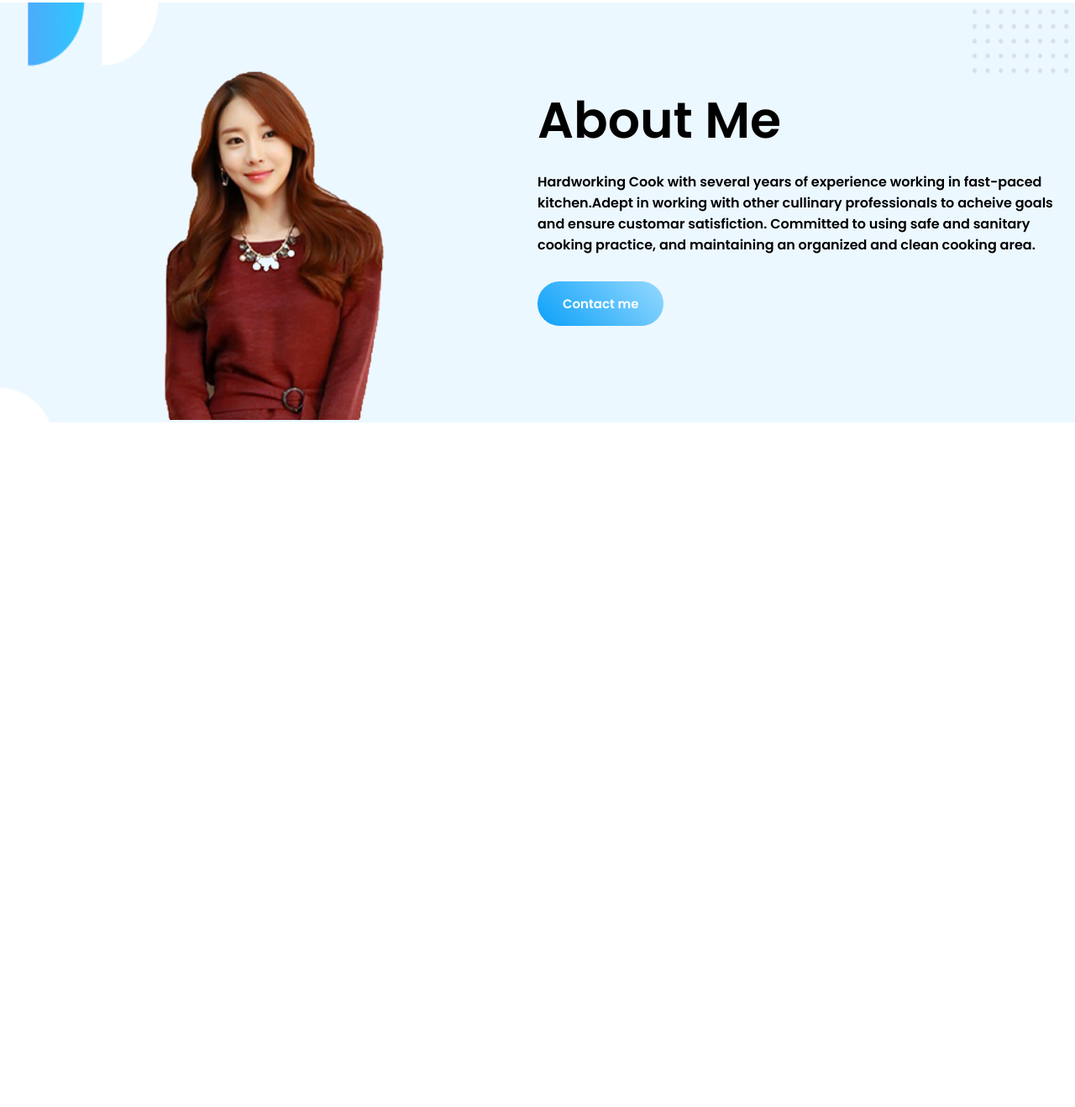
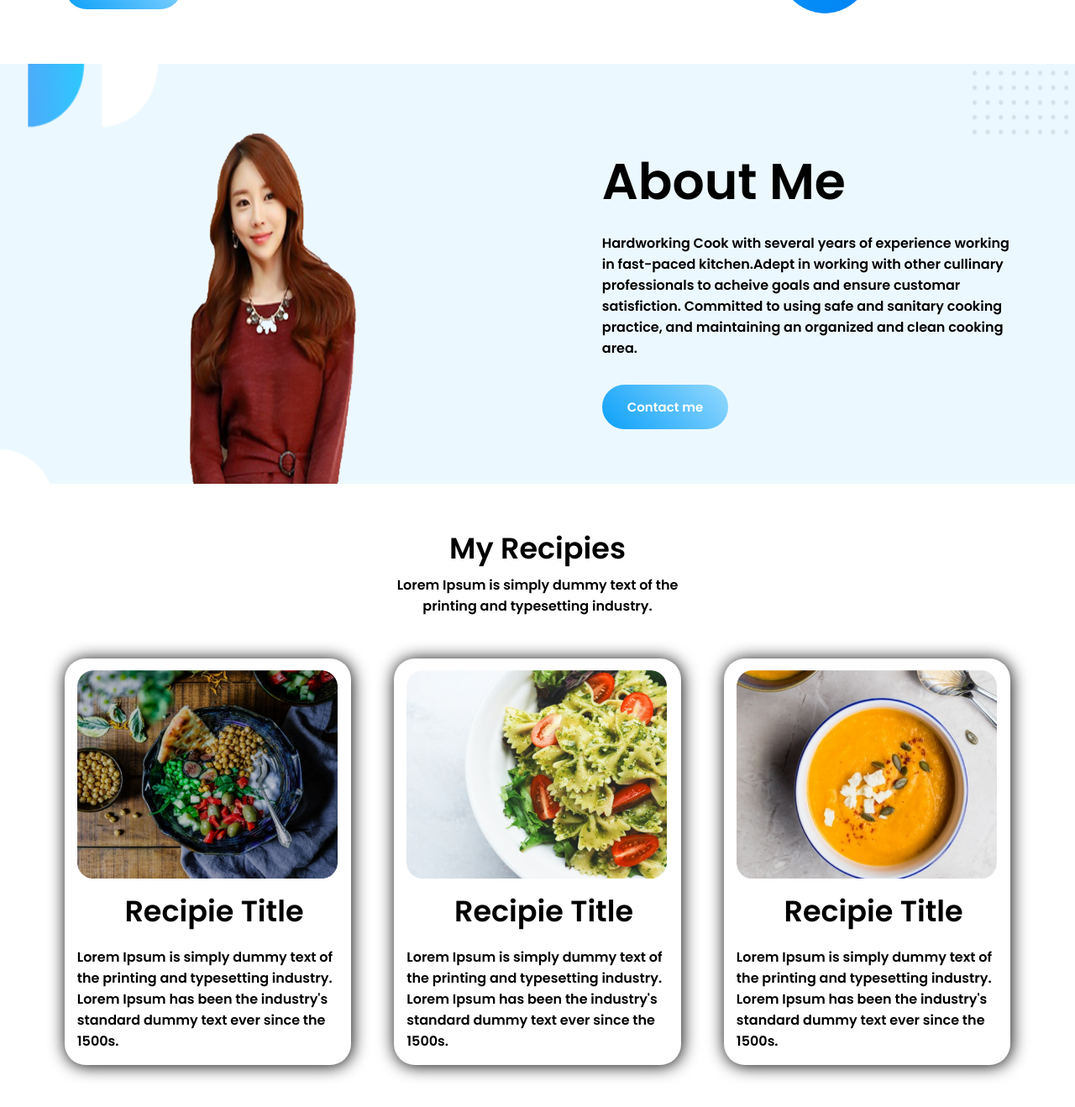
Before and after one commit to MohammadPias/assignment-01, a plain HTML site: page index.html in a window 1280 px wide. Shown: the part 657-1975 px from the top of the page at 84% size. Before the commit the page ends 1164 px from the top, so only its background shows below. Drawn offline with Linux system fonts and the light colour scheme.

Commit message:
recipies add

```diff
--- a/index.html
+++ b/index.html
@@ -22,7 +22,7 @@
             <button id="search-button" type="submit"><i class="fa fa-search"></i></button>
         </div>
     </header>
-    <section>
+    <section class="flexible">
         <div class="half-area">
             <h1><span class="blue-color">Food,</span> Drink & Enjoy With Your Family.</h1>
             <h3>food tasted better when you eat it with your family and friends.</h3>
@@ -32,7 +32,7 @@
             <img src="images/1.png" alt="image">
         </div>
     </section>
-    <section class="bio">
+    <section class="flexible bio">
         <div class="half-area">
             <img src="images/3.png" alt="">
         </div>
@@ -42,6 +42,29 @@
             <a href="#" target="_blank">Contact me</a>
         </div>
     </section>
+    <section>
+            <div class="my-racipies">
+                <h2>My Recipies</h1>
+                <P>Lorem Ipsum is simply dummy text of the printing and typesetting industry.</P>
+            </div>
+            <div class="flexible">
+                <div class="recipies-1">
+                    <img src="images/7.png" alt="">
+                    <h2>Recipie Title</h2>
+                    <p>Lorem Ipsum is simply dummy text of the printing and typesetting industry. Lorem Ipsum has been the industry's standard dummy text ever since the 1500s.</p>
+                </div>
+                <div class="recipies-2">
+                    <img src="images/6.png" alt="">
+                    <h2>Recipie Title</h2>
+                    <p>Lorem Ipsum is simply dummy text of the printing and typesetting industry. Lorem Ipsum has been the industry's standard dummy text ever since the 1500s.</p>
+                </div>
+                <div class="recipies-3">
+                    <img src="images/5.png" alt="">
+                    <h2>Recipie Title</h2>
+                    <p>Lorem Ipsum is simply dummy text of the printing and typesetting industry. Lorem Ipsum has been the industry's standard dummy text ever since the 1500s.</p>
+            </div>
+            </div>
+    </section>
 
 </body>
 </html>
--- a/style.css
+++ b/style.css
@@ -8,10 +8,16 @@ body{
     background: rgb(218, 245, 252)
 }
 .top-area{
-    width: 40%;
-    margin: 0 5%;
+    width: 38%;
+    margin: 0 6%;
     padding: 15px 0;
-
+}
+.top-area img{
+    width: 35%;
+}
+#search-button{
+    float: right;
+    padding: 5px 7px;
 }
 h1{
     margin-top: 50px;
@@ -32,21 +38,14 @@ a{
     color: white;
     border-radius: 30px;
 }
-.top-area img{
-    width: 60%;
-}
-#search-button{
-    float: right;
-    padding: 5px 7px;
-    margin-top: 5px;
-}
-section{
-    width: 90%;
+.flexible{
     display: flex;
-    margin: 0 auto;
+    margin: 50px 0;
 }
 .half-area{
-    width: 50%;
+    width: 38%;
+    margin: 0 6%;
+
 }
 .blue-color{
     color: #0ba0f9;
@@ -54,6 +53,7 @@ section{
 
 .half-area img{
     width: 100%;
+    height: 100%;
 }
 .bio{
     width: 100%;
@@ -61,3 +61,52 @@ section{
     background-image: url(images/2.png);
     background-size: cover;
 }
+
+h2{
+    text-align: center;
+    font-size: 35px;
+    margin: 5px;
+}
+.my-racipies p{
+    text-align: center;
+    width: 350px;
+    margin: 5px auto;
+}
+
+
+.recipies-1 img{
+    width: 95%;
+}
+.recipies-1{
+    width: 26.5%;
+    margin-left: 6%;
+    margin-right: 2%;
+    padding-left: 15px;
+    padding-top: 14px;
+    box-shadow: 1px 1px 20px black;
+    border-radius: 25px;
+}
+.recipies-2{
+    width: 26.5%;
+    margin-left: 2%;
+    margin-right: 2%;
+    padding-left: 15px;
+    padding-top: 14px;
+    box-shadow: 1px 1px 20px black;
+    border-radius: 25px;
+}
+.recipies-2 img{
+    width: 95%;
+}
+.recipies-3{
+    width: 26.5%;
+    margin-left: 2%;
+    margin-right: 6%;
+    padding-left: 15px;
+    padding-top: 14px;
+    box-shadow: 1px 1px 20px black;
+    border-radius: 25px;
+}
+.recipies-3 img{
+    width: 95%;
+}
```
